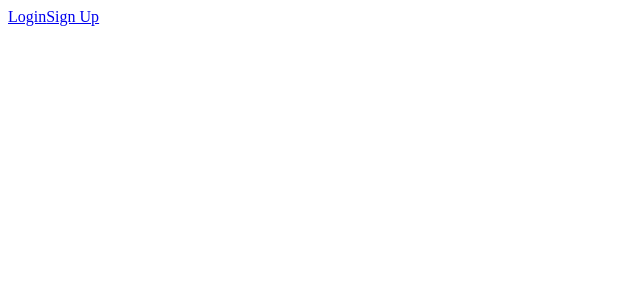
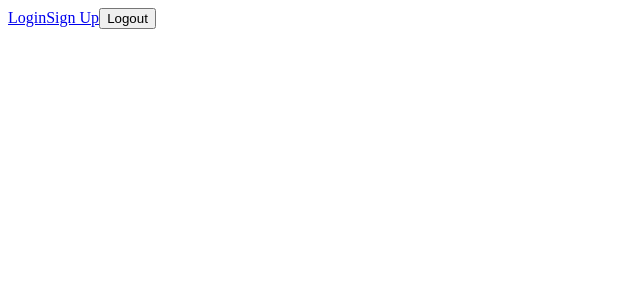
Before and after one commit to dannyknows/the-menu-client, a React (Create React App) app: page / in a window 1280 px wide. Shown: the top 300 px of the page, without its empty margins (0-640 px from the left). Built offline with nearby package versions, Linux system fonts and the light colour scheme.

Commit message:
FEATURE: Added a log out button to home

```diff
--- a/src/components/Home.jsx
+++ b/src/components/Home.jsx
@@ -1,12 +1,23 @@
 import React from "react";
-import { Link } from 'react-router-dom'
+import { Link } from "react-router-dom";
 
 class Home extends React.Component {
+
+  handleLogout = () => {
+    localStorage.removeItem("token");
+    localStorage.removeItem("auth");
+    // props.context.dispatch("logout");
+    // props.history.push("/");
+  };
+
   render() {
     return (
       <div className="home">
         <Link to="/login">Login</Link>
         <Link to="/sign-up">Sign Up</Link>
+        <button id="logout" onClick={() => this.handleLogout()}>
+        Logout
+      </button>
       </div>
     );
   }
--- a/src/components/user/protectedRoute.jsx
+++ b/src/components/user/protectedRoute.jsx
@@ -14,7 +14,8 @@ class ProtectedRoute extends Component {
 
   componentDidMount() {
     const token = localStorage.getItem("token");
-    if (token === "password") {
+    console.log(token)
+    if (token) {
       this.setState({
         auth: true,
         loading: false,
@@ -28,6 +29,7 @@ class ProtectedRoute extends Component {
 
   render() {
     const { loading, auth } = this.state;
+    console.log(loading,auth)
     if (!loading && !auth) {
       return <Redirect to="/" />;
     } else if (!loading && auth) {
```
